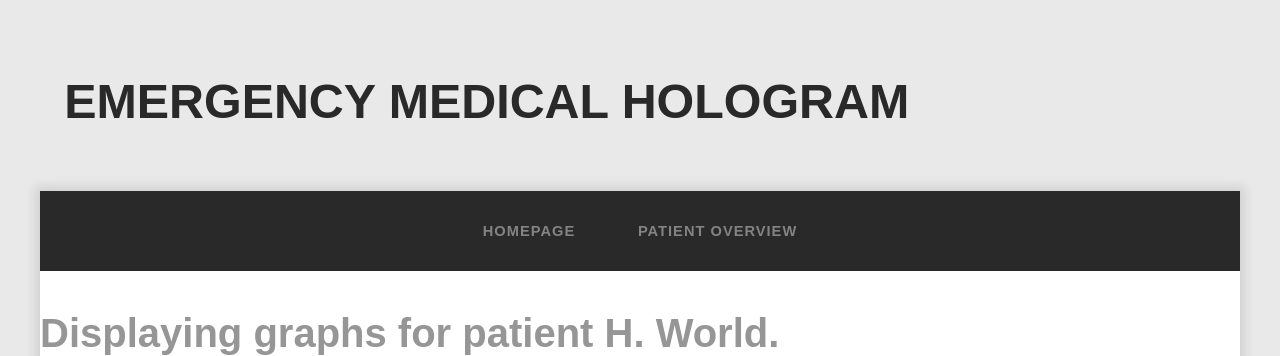
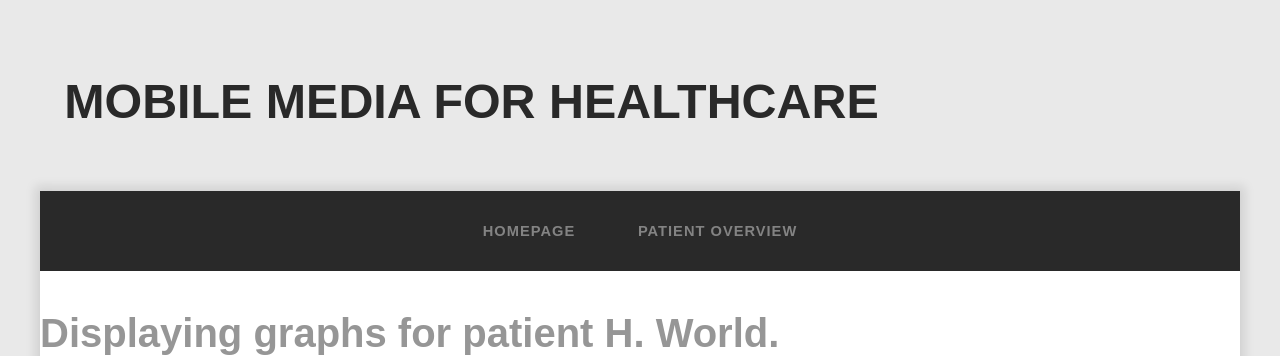
Before and after one commit to scottcunningham/wasp-watcher, a Flask app: page /customers/123 in a window 1280 px wide. Shown: the top 356 px of the page. Run offline with Flask 2, Linux system fonts and the light colour scheme; data comes from the database, SQL or seed files in the repository.

Commit message:
Fixed some html files

```diff
--- a/templates/customers.html
+++ b/templates/customers.html
@@ -6,7 +6,7 @@
 </head>
 <body>
 <div id="logo" class="container">
-	<h1><span class="icon icon-lock icon-size"></span><a href="#">Emergency Medical Hologram</span></a></h1>
+	<h1><span class="icon icon-lock icon-size"></span><a href="#">Mobile Media For Healthcare</span></a></h1>
 </div>
 <div id="wrapper" class="container">
 	<div id="menu" class="container">
--- a/templates/graphs.html
+++ b/templates/graphs.html
@@ -16,13 +16,14 @@
             if (null==canvas  || !canvas.getContext("2d")) return;
             var ctx = canvas.getContext("2d");
 
+            // setup the data to be plotted
+            var ts = JSON.parse({{ timestamps }});
+            console.debug(ts);
+            console.debug(typeof ts);
+            for(var i=0; i < ts.length; i++){
+                console.debug(ts[i]);
+            }
 
-		// setup the data to be plotted
-		var timestamps = {{ timestamps }};
-		console.debug(timestamps);
-		for(var i=0; i<timestamps.length; i++){
-			console.debug(timestamps[i]);
-		}
             var data = {
                 labels : ["January","February","March","April","May","June","July"],
                 datasets : [
@@ -44,12 +45,13 @@
             };
             new Chart(ctx).Line(data);
 	});
+
 	</script>
 	{% endblock %}
 </head>
 <body>
 <div id="logo" class="container">
-	<h1><span class="icon icon-lock icon-size"></span><a href="#">Emergency Medical Hologram</span></a></h1>
+	<h1><span class="icon icon-lock icon-size"></span><a href="#">Mobile Media For Healthcare</span></a></h1>
 </div>
 <div id="wrapper" class="container">
 	<div id="menu" class="container">
--- a/templates/index.html
+++ b/templates/index.html
@@ -70,7 +70,7 @@ $( document ).ready(function() {
 </head>
 <body>
 <div id="logo" class="container">
-	<h1><span class="icon icon-lock icon-size"></span><a href="#">Emergency Medical Hologram</span></a></h1>
+	<h1><span class="icon icon-lock icon-size"></span><a href="#">Mobile Media For Healthcare</span></a></h1>
 </div>
 <div id="wrapper" class="container">
 	<div id="menu" class="container">
--- a/templates/landing.html
+++ b/templates/landing.html
@@ -6,7 +6,7 @@
 </head>
 <body>
 <div id="logo" class="container">
-	<h1><span class="icon icon-lock icon-size"></span><a href="#">Emergency Medical Hologram</span></a></h1>
+	<h1><span class="icon icon-lock icon-size"></span><a href="#">Mobile Media For Healthcare</span></a></h1>
 </div>
 <div id="wrapper" class="container">
 	<div id="menu" class="container">
```
Lines whose indentation alone changed are shown as unchanged.
